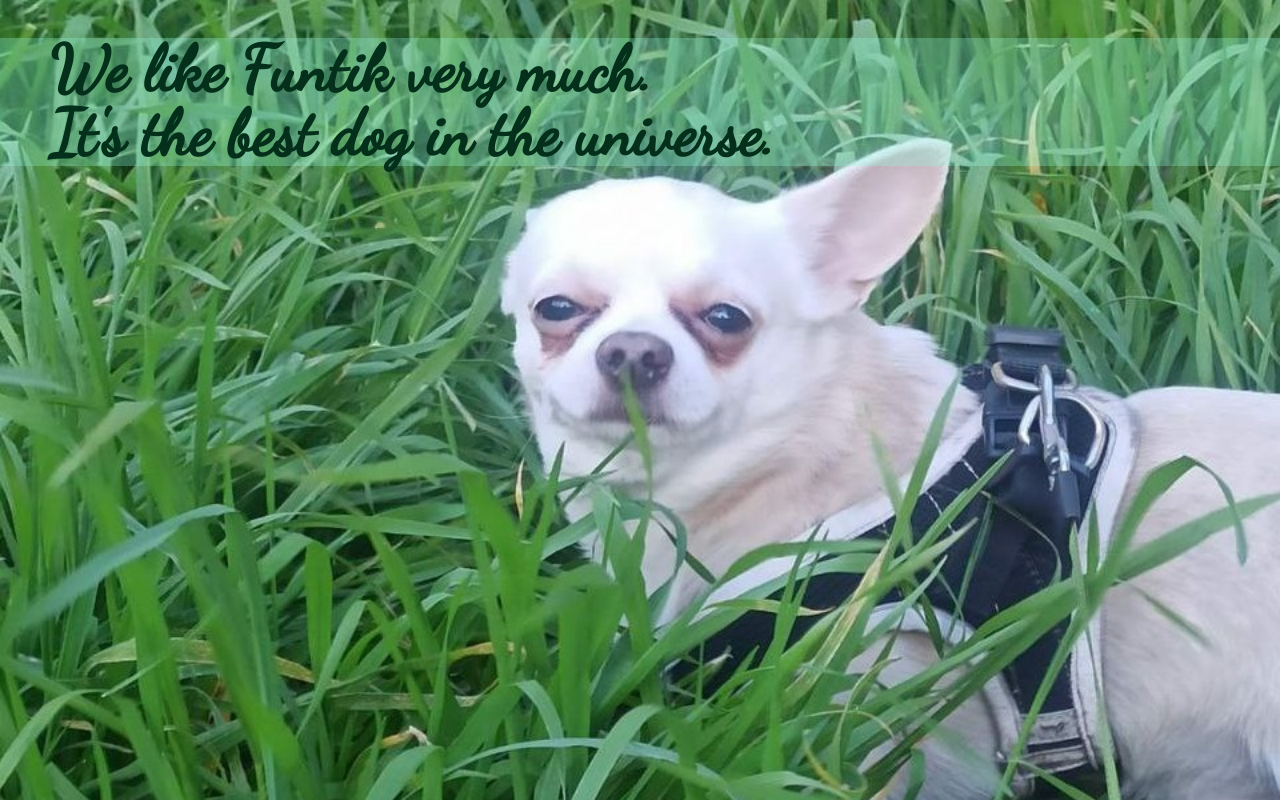
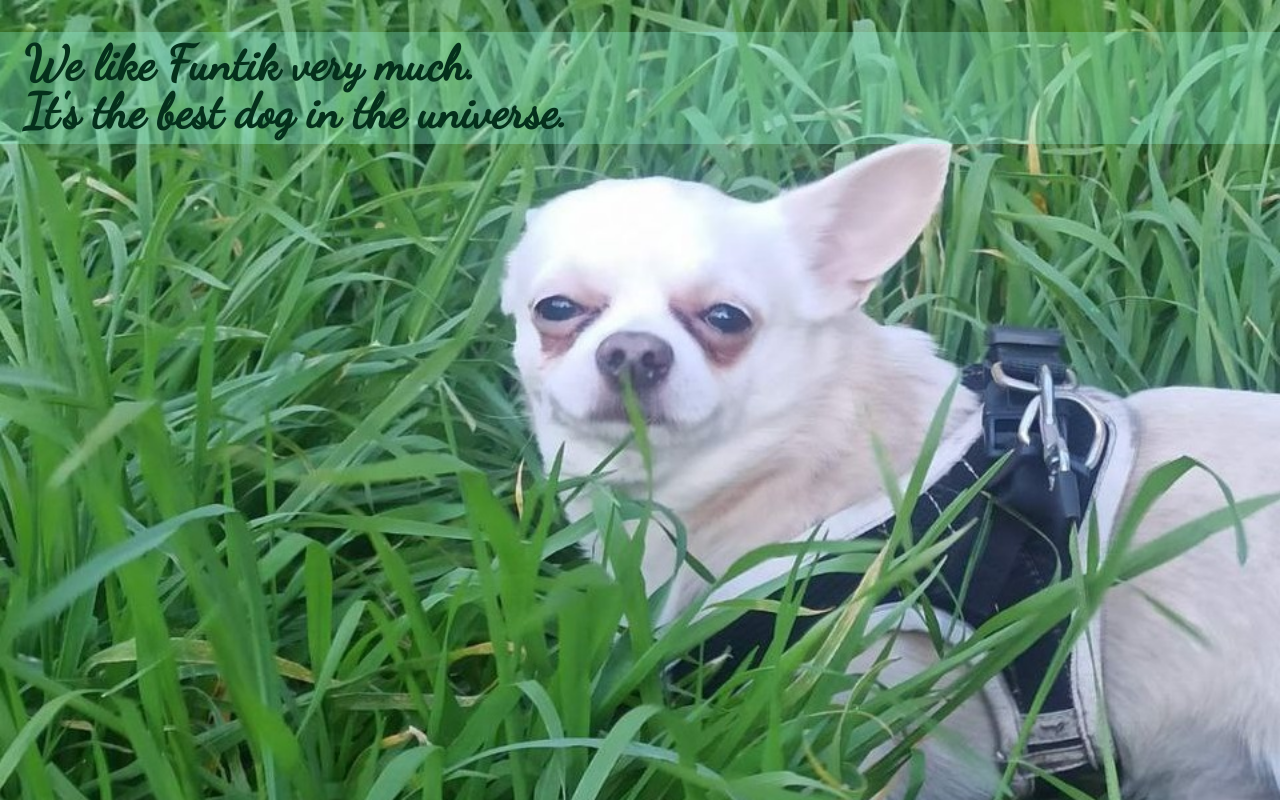
Before and after one commit to ArtemBabych/Funtik, a plain HTML site: page index.html in a window 1280 px wide. Drawn offline with Linux system fonts and the light colour scheme.

Commit message:
a little update

```diff
--- a/CSS/The_1st.css
+++ b/CSS/The_1st.css
@@ -1,16 +1,27 @@
 body {
     font-family: 'Dancing Script', cursive;
+    display: flex;
+    background-image: url("../Images/Mr.Funtik.jpg");
+    background-repeat: no-repeat;
+    background-size: cover;
+    flex-direction: row;
+    flex-wrap: nowrap;
+    align-items: center;
+    background-color: #5e996a;
 }
 p {
-    color:rgb(4, 48, 27);
-    font-size: 400%;
+    color: rgb(4, 48, 27);
+    font-size: 3rem;
     background-color: rgba(145, 247, 219, 0.3);
     max-width: 100%;
     font-weight: bold;
-    margin-top: 1cm;
+    margin-top: 2rem;
     position: relative;
     left: 0px;
-    padding-left: 50px;
+    min-width: 804px;
+    padding: 0.5rem 0rem 0.5rem 1.5rem;
+    min-height: 90px;
+    flex: 1 1;
 }
 p:hover {
     color: hsl(108, 60%, 95%);
```
